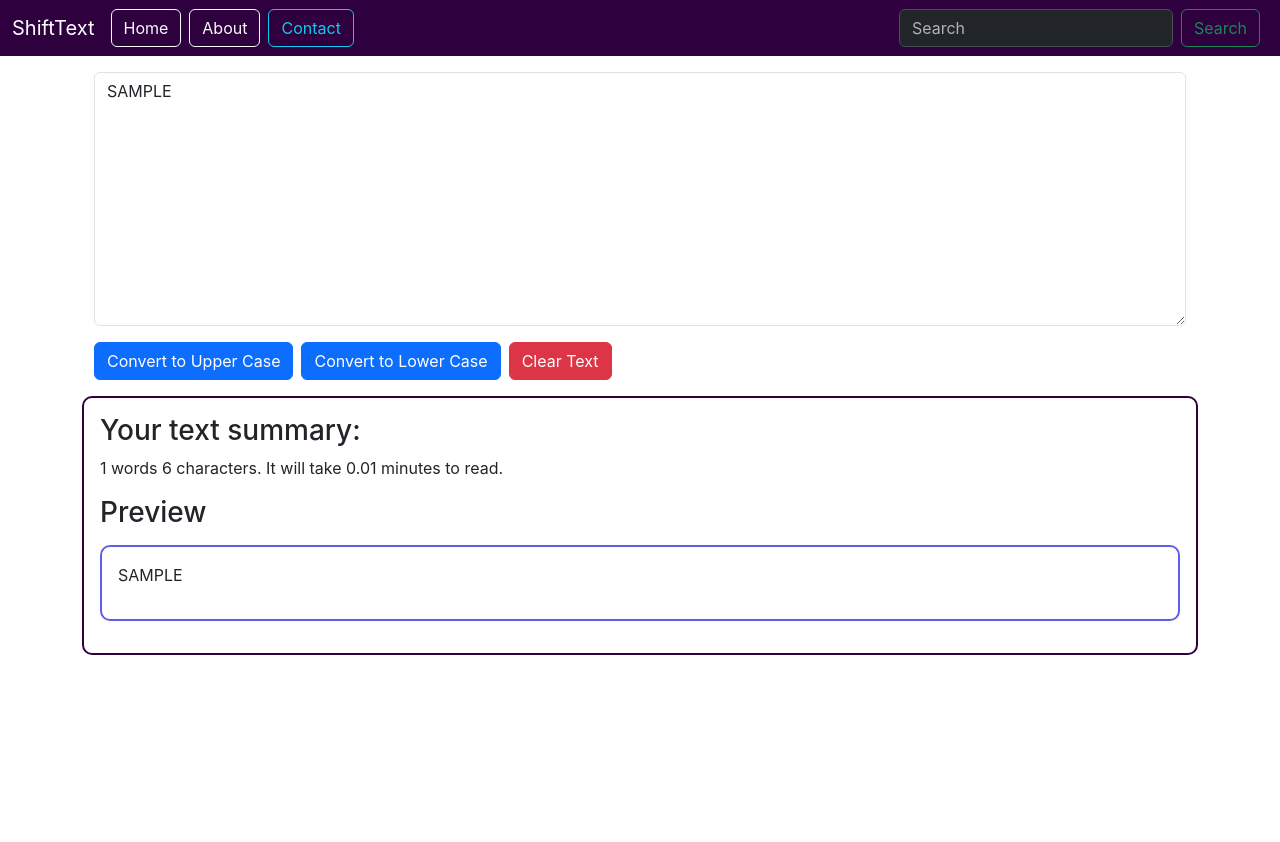
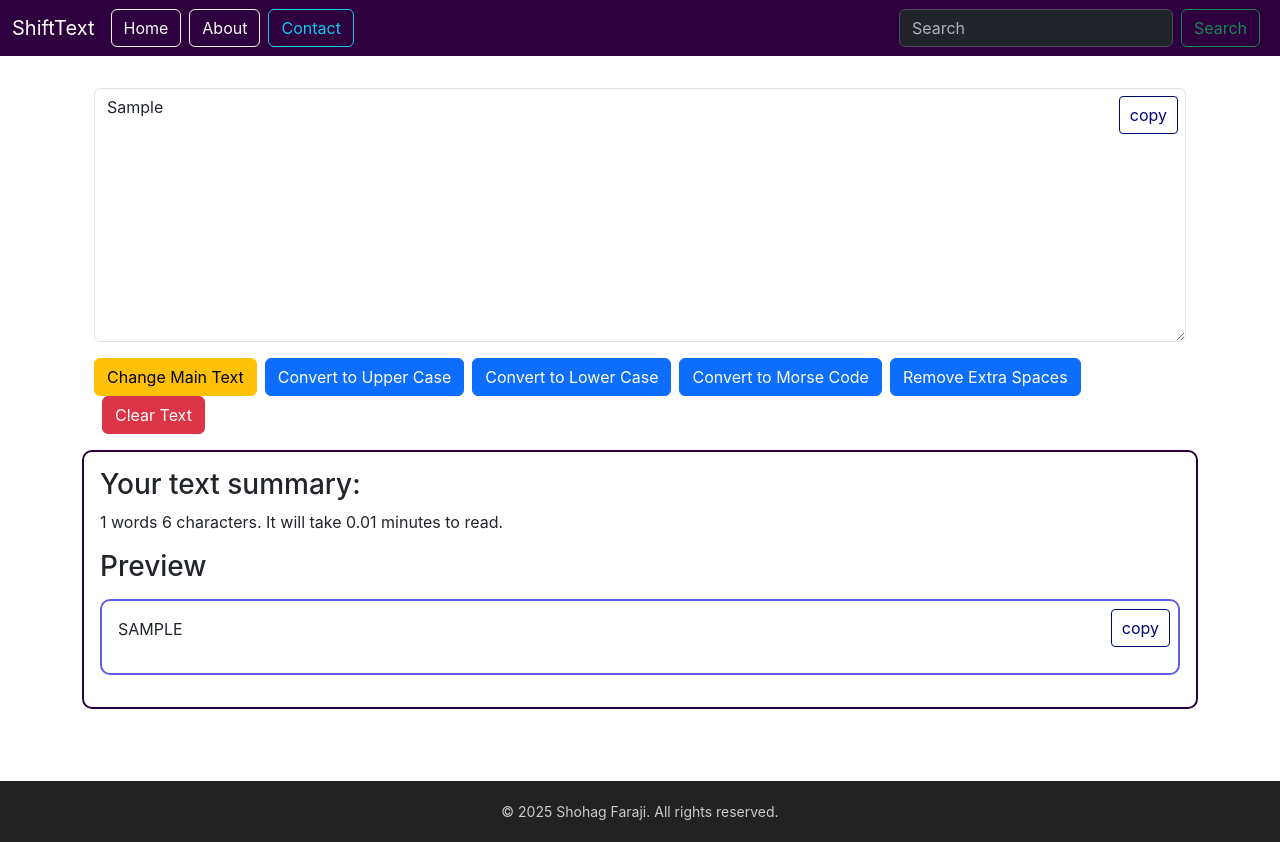
Before and after one commit to shohagfaraji/react-text-tool, a React (Create React App) app: page / in a window 1280 px wide. Both pictures are taken after typing "Sample" into the empty fields and a click on the button "Convert to Upper Case". Before the commit the page ends 800 px from the top, so only its background shows below. Built offline with nearby package versions, Linux system fonts and the light colour scheme.

Commit message:
Add Morse Code Feature

```diff
--- a/src/App.css
+++ b/src/App.css
@@ -1,38 +1,24 @@
-.App {
-  text-align: center;
+/* Make the full page take up the full height */
+html, body, #root {
+  height: 100%;
+  margin: 0;
 }
 
-.App-logo {
-  height: 40vmin;
-  pointer-events: none;
+/* Flex layout for full-height app */
+.app-wrapper {
+  display: flex;
+  flex-direction: column;
+  min-height: 100vh;
 }
 
-@media (prefers-reduced-motion: no-preference) {
-  .App-logo {
-    animation: App-logo-spin infinite 20s linear;
-  }
+/* Main content should grow and push footer down */
+.main-content {
+  flex: 1;
 }
 
-.App-header {
-  background-color: #282c34;
-  min-height: 100vh;
-  display: flex;
-  flex-direction: column;
-  align-items: center;
-  justify-content: center;
-  font-size: calc(10px + 2vmin);
-  color: white;
+footer {
+  background-color: #222;
+  color: #fff;
+  text-align: center;
+  padding: 1rem;
 }
-
-.App-link {
-  color: #61dafb;
-}
-
-@keyframes App-logo-spin {
-  from {
-    transform: rotate(0deg);
-  }
-  to {
-    transform: rotate(360deg);
-  }
-}
--- a/src/App.js
+++ b/src/App.js
@@ -2,13 +2,17 @@ import logo from "./logo.svg";
 import "./App.css";
 import Navbar from "./components/Navbar";
 import Textform from "./components/Textform";
+import Footer from "./components/Footer";
 
 function App() {
     return (
         <>
-            <Navbar />
-            <div className="container my-3">
-                <Textform />
+            <div className="app-wrapper">
+                <Navbar />
+                <div className="container my-3 main-content">
+                    <Textform />
+                </div>
+                <Footer />
             </div>
         </>
     );
--- /dev/null
+++ b/src/components/Footer.js
@@ -0,0 +1,54 @@
+import React from "react";
+
+const Footer = () => {
+    const currentYear = new Date().getFullYear();
+
+    return (
+        <footer style={footerStyle}>
+            <div style={containerStyle}>
+                <p style={{ margin: 0 }}>
+                    &copy; {currentYear} Shohag Faraji. All rights reserved.
+                </p>
+                {/* <div style={linkContainerStyle}>
+                    <a href="/" style={linkStyle}>
+                        Privacy Policy
+                    </a>
+                    <a href="/" style={linkStyle}>
+                        Terms
+                    </a>
+                    <a href="/" style={linkStyle}>
+                        Contact
+                    </a>
+                </div> */}
+            </div>
+        </footer>
+    );
+};
+
+const footerStyle = {
+    backgroundColor: "#222",
+    color: "#ccc",
+    padding: "20px 0",
+    marginTop: "40px",
+    fontSize: "14px",
+    textAlign: "center",
+};
+
+const containerStyle = {
+    maxWidth: "960px",
+    margin: "0 auto",
+};
+
+const linkContainerStyle = {
+    marginTop: "8px",
+    display: "flex",
+    justifyContent: "center",
+    gap: "15px",
+};
+
+const linkStyle = {
+    color: "#aaa",
+    textDecoration: "none",
+};
+
+export default Footer;
--- /dev/null
+++ b/src/components/TextareaWithCopy.css
@@ -0,0 +1,16 @@
+.textarea-wrapper {
+  position: relative;
+}
+
+.copy-button {
+  position: absolute;
+  top: 8px;
+  right: 8px;
+  background: #ffffff;
+  color: rgb(0, 6, 110);
+  border: solid 1px;
+  padding: 6px 10px;
+  border-radius: 4px;
+  cursor: pointer;
+  font-size: 16px;
+}
--- a/src/components/Textform.js
+++ b/src/components/Textform.js
@@ -1,10 +1,13 @@
-import React, { useState } from "react";
+import React, {useRef, useState } from "react";
+import './TextareaWithCopy.css';
+
 
 export default function Textform() {
+    const [mainText, setMainText] = useState("");
     const [text, setText] = useState("");
 
-    const wordsCount = text.trim().split(/\s+/).filter(Boolean).length;
-    const charCount = text.replace(/\s/g, "").length;
+    const wordsCount = mainText.trim().split(/\s+/).filter(Boolean).length;
+    const charCount = mainText.replace(/\s/g, "").length;
 
     let readingTimeText = "";
 
@@ -16,48 +19,136 @@ export default function Textform() {
 
     const handleOnChange = (event) => {
         setText(event.target.value);
+        setMainText(event.target.value);
+    };
+
+    const changeMainText = () => {
+        setMainText(text);
     };
 
     const changeToUpperCase = () => {
-        let newText = text.toUpperCase();
+        let newText = mainText.toUpperCase();
         setText(newText);
     };
 
     const changeToLowerCase = () => {
-        let newText = text.toLowerCase();
+        let newText = mainText.toLowerCase();
         setText(newText);
     };
 
+    // International Morse Code Mapping
+    const morseCodeMap = {
+        'A': '.-',     'B': '-...',   'C': '-.-.',   'D': '-..',
+        'E': '.',      'F': '..-.',   'G': '--.',    'H': '....',
+        'I': '..',     'J': '.---',   'K': '-.-',    'L': '.-..',
+        'M': '--',     'N': '-.',     'O': '---',    'P': '.--.',
+        'Q': '--.-',   'R': '.-.',    'S': '...',    'T': '-',
+        'U': '..-',    'V': '...-',   'W': '.--',    'X': '-..-',
+        'Y': '-.--',   'Z': '--..',
+
+        '0': '-----',  '1': '.----',  '2': '..---',  '3': '...--',
+        '4': '....-',  '5': '.....',  '6': '-....',  '7': '--...',
+        '8': '---..',  '9': '----.',
+
+        '.': '.-.-.-', ',': '--..--', '?': '..--..', "'": '.----.',
+        '!': '-.-.--', '/': '-..-.',  '(': '-.--.',  ')': '-.--.-',
+        '&': '.-...',  ':': '---...', ';': '-.-.-.',
+        '=': '-...-',  '+': '.-.-.',  '-': '-....-', '_': '..--.-',
+        '"': '.-..-.', '$': '...-..-', '@': '.--.-.',
+        ' ': '/',
+    };
+
+    const convertToMorse = () => {
+        const upperText = mainText.toUpperCase();
+        const morse = upperText.split('').map(char => {
+            return morseCodeMap[char] || ''; // Ignore unsupported characters
+        }).join(' ');
+        setText(morse);
+    };
+
+    const removeExtraSpaces = () => {
+        let newText = text.split(/[ ]+/);
+        setText(newText.join(" "));
+    };
+
+    // const copyChangedText = () => {
+    //     navigator.clipboard.writeText(text);
+    // };
+
     const clearTextBox = () => {
         setText("");
+        setMainText("");
     };
+
+    // copy button
+    const textareaRef = useRef(null);
+    const previewRef = useRef(null);
+    const [copied, setCopied] = useState(false);
+    const [copiedPreview, setCopiedPreview] = useState(false);
+
+    const handleCopy = () => {
+        const text1 = textareaRef.current.value;
+        navigator.clipboard.writeText(text1).then(() => {
+            setCopied(true);
+            setTimeout(() => setCopied(false), 300);
+        });
+    };
+
+    const handlePreviewCopy = () => {
+        const text2 = previewRef.current.innerText;
+        navigator.clipboard.writeText(text2).then(() => {
+            setCopiedPreview(true);
+            setTimeout(() => setCopiedPreview(false), 300);
+        });
+    };
+
 
     return (
         <>
             <div className="container">
-                <div className="mb-3">
+                <div className="textarea-wrapper mb-3">
                     <textarea
-                        className="form-control my-3"
+                        className="form-control my-3 custom-textarea"
                         id="textBox"
                         rows="10"
                         placeholder="Enter your text here..."
-                        value={text}
+                        value={mainText}
                         onChange={handleOnChange}
+                        ref={textareaRef}
                     ></textarea>
+                    <button className="copy-button" onClick={handleCopy}>{copied ? '♡⸜(˶ᵔ ᵕ ᵔ˶ )⸝' : 'copy'}</button>
                 </div>
-
-                <button className="btn btn-primary" onClick={changeToUpperCase}>
-                    Convert to Upper Case
+                <button
+                    type="button"
+                    className="btn btn-warning"
+                    onClick={changeMainText}
+                >
+                    Change Main Text
                 </button>
                 <button
                     className="btn btn-primary mx-2"
-                    onClick={changeToLowerCase}
+                    onClick={changeToUpperCase}
                 >
+                    Convert to Upper Case
+                </button>
+                <button className="btn btn-primary" onClick={changeToLowerCase}>
                     Convert to Lower Case
                 </button>
+                <button className="btn btn-primary mx-2" onClick={convertToMorse}>
+                    Convert to Morse Code
+                </button>
+                <button
+                    className="btn btn-primary"
+                    onClick={removeExtraSpaces}
+                >
+                    Remove Extra Spaces
+                </button>
+                {/* <button className="btn btn-info " onClick={copyChangedText}>
+                    Copy to clipboard
+                </button> */}
                 <button
                     type="button"
-                    className="btn btn-danger"
+                    className="btn btn-danger mx-2"
                     onClick={clearTextBox}
                 >
                     Clear Text
@@ -71,15 +162,14 @@ export default function Textform() {
                     padding: "1rem",
                 }}
             >
-                {/* <h1 style={{ borderStyle: "solid", borderColor: "#2e003e" }}> */}
                 <h3>Your text summary:</h3>
                 <p>
                     {wordsCount} words {charCount} characters. It will take{" "}
                     {readingTimeText}.
                 </p>
-                <h3>Preview</h3>
+                {wordsCount > 0 && (<h3>Preview</h3>)}
                 <div
-                    className="container my-3"
+                    className="container textarea-wrapper my-3"
                     style={
                         wordsCount > 0
                         ? {
@@ -91,7 +181,12 @@ export default function Textform() {
                         : {}
                     }
                 >
-                    <p>{text}</p>
+                    {wordsCount > 0 && (
+                    <button className="copy-button" onClick={handlePreviewCopy}>
+                        {copiedPreview ? '♡⸜(˶ᵔ ᵕ ᵔ˶ )⸝' : 'copy'}
+                    </button>
+                    )}
+                    <p id="changedText" ref={previewRef}>{text}</p>
                 </div>
             </div>
         </>
```
Lines whose indentation alone changed are shown as unchanged.
